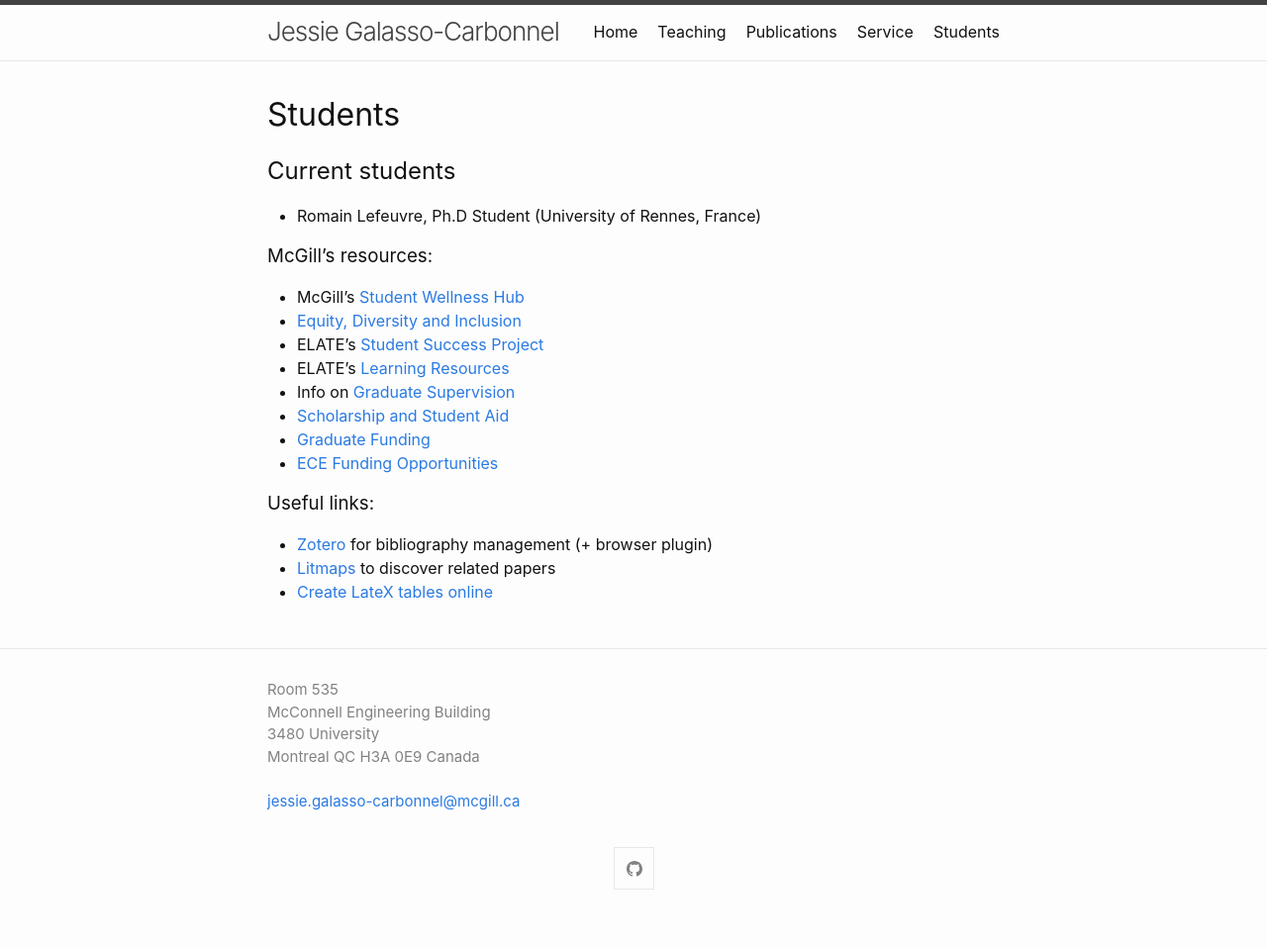
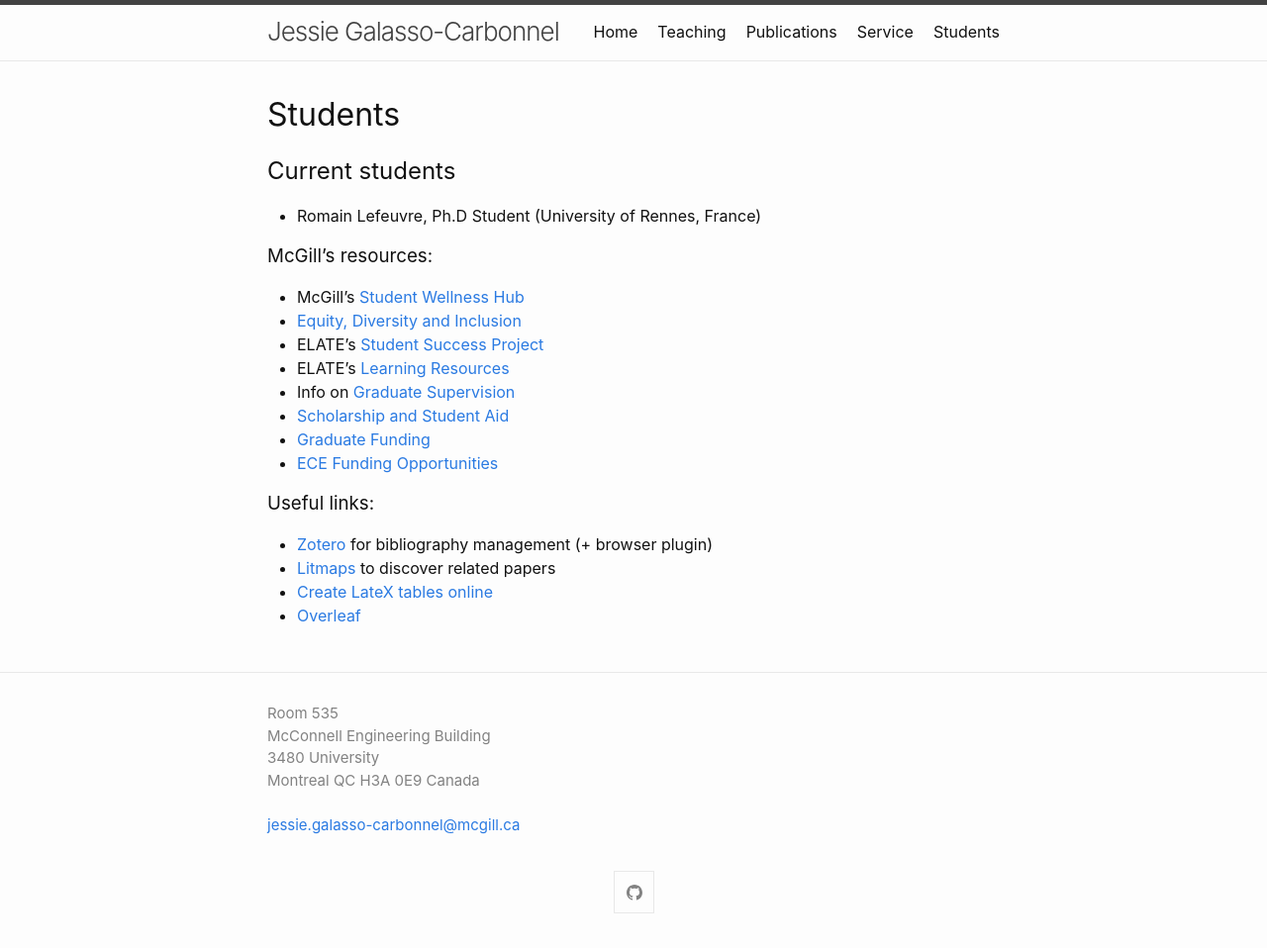
Before and after one commit to jgalasso/jgalasso.github.io, a Jekyll site: the page built from student.md, in a window 1280 px wide. Shown: the whole page at 99% size. Built offline with Jekyll 4.4.1, drawn with Linux system fonts in a browser that asks for light colours; before the commit the page ends 934 px from its top, so only the background shows below that.

Commit message:
Update student.md with overleaf link

```diff
--- a/student.md
+++ b/student.md
@@ -23,3 +23,4 @@ permalink: /student/
 - [Zotero](https://www.zotero.org) for bibliography management (+ browser plugin)
 - [Litmaps](https://www.litmaps.com) to discover related papers
 - [Create LateX tables online](https://www.tablesgenerator.com)
+- [Overleaf](http://overleaf.com)
```
